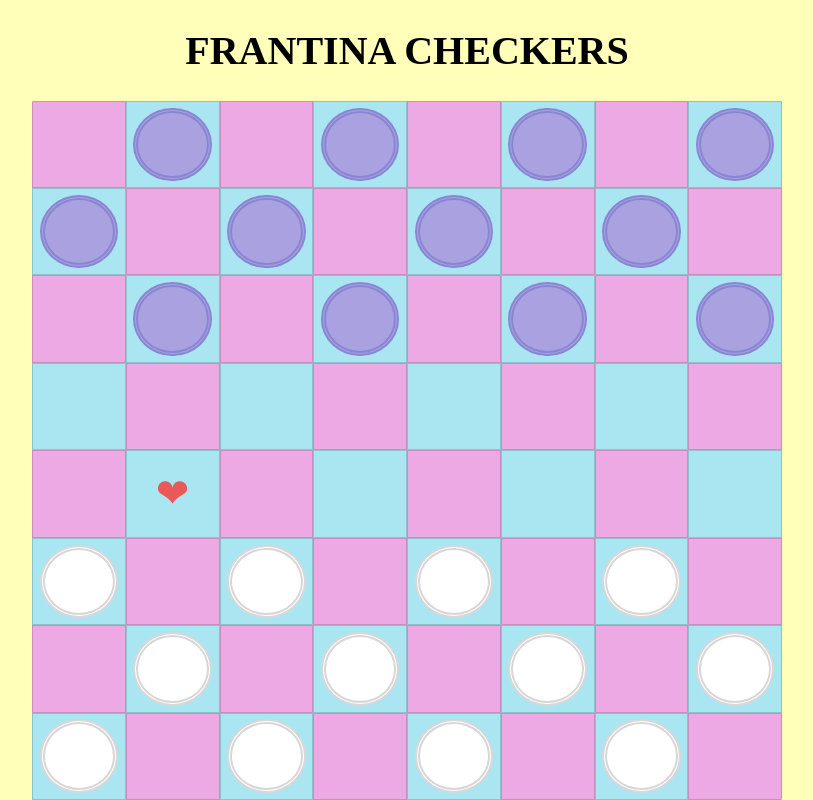
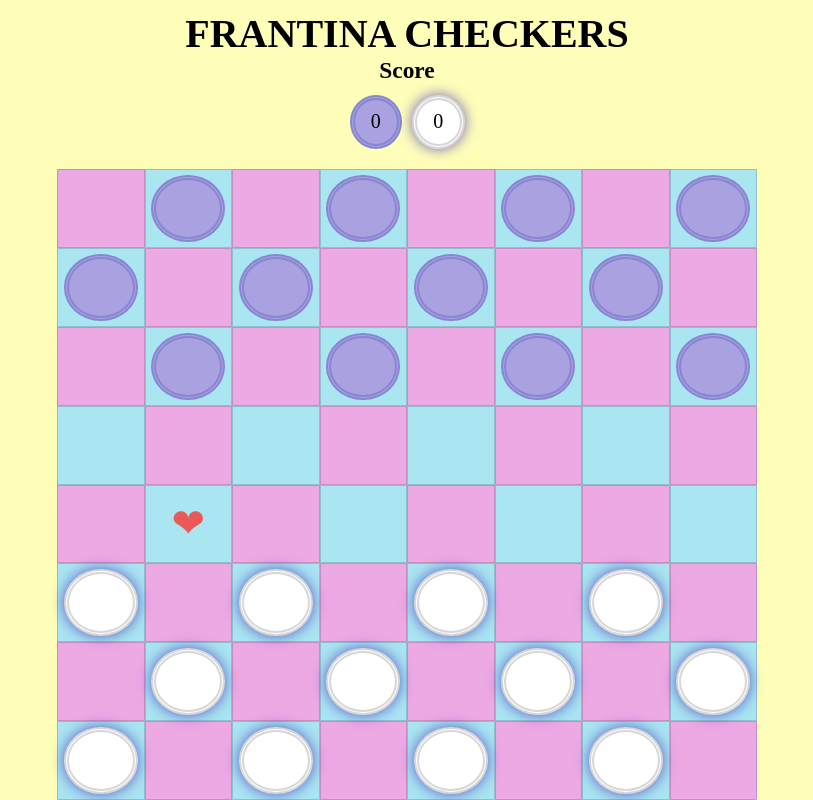
Before and after one commit to Mugmask/checkers-game, a plain HTML site: page index.html in a window 1280 px wide. Both pictures are taken after a click on the element 311 px from the left and 581 px from the top of the page. Shown: the whole page, without its empty margins (233-1046 px from the left). Drawn offline with Linux system fonts and the light colour scheme; a web font is replaced by a local one.

Commit message:
cambio de logica

```diff
--- a/css/style.css
+++ b/css/style.css
@@ -6,8 +6,22 @@
   font-family: Rocher;
   base-palette: 7;
 }
+@font-palette-values --Red {
+  font-family: Rocher;
+  base-palette: 1;
+}
+@font-palette-values --Gray {
+  font-family: Rocher;
+  base-palette: 9;
+}
 .mint {
   font-palette: --Mint;
+}
+.red {
+  font-palette: --Red;
+}
+.gray {
+  font-palette: --Gray;
 }
 :root {
   --text-color: #000000;
@@ -20,8 +34,8 @@
   --border-dark-token: 5px double rgb(136 134 210);
   --border-ligth-token: 5px double rgb(216, 215, 215);
   --box-shadow-board: 0 4px 30px rgba(0, 0, 0, 0.158);
-  --checkers-board-width: 750px;
-  --checkers-board-heigth: 750px;
+  --checkers-board-width: 700px;
+  --checkers-board-heigth: 700px;
 }
 body {
   margin: 0;
@@ -36,7 +50,14 @@ body {
   align-items: center;
   justify-content: center;
 }
-
+h1,
+h3 {
+  margin: 0;
+  padding: 0;
+}
+.header-container {
+  margin: 10px;
+}
 .checkers-board {
   width: var(--checkers-board-width);
   height: var(--checkers-board-heigth);
@@ -45,6 +66,23 @@ body {
   flex-direction: column;
   background-color: var(--background-color-board);
   box-shadow: var(--box-shadow-boardhadow-board);
+}
+.score {
+  margin: 0;
+  padding: 0;
+  display: flex;
+  flex-direction: column;
+  align-items: center;
+  justify-content: center;
+}
+.score-container {
+  height: 55px;
+  width: 115px;
+  display: flex;
+  align-items: center;
+  justify-content: center;
+  gap: 10px;
+  margin: 10px;
 }
 .row-board {
   display: flex;
@@ -64,6 +102,9 @@ body {
   height: 80%;
   border-radius: 50%;
   cursor: pointer;
+  display: flex;
+  align-items: center;
+  justify-content: center;
 }
 .possibleMovement::after {
   content: "❤";
@@ -82,3 +123,6 @@ body {
 .active {
   background-color: var(--background-color-square);
 }
+.glow {
+  box-shadow: 0px 0px 14px 0px rgba(65, 43, 185, 0.75);
+}
--- a/index.html
+++ b/index.html
@@ -8,7 +8,16 @@
     <title>Checkers</title>
   </head>
   <body>
-    <h1 class="mint">FRANTINA CHECKERS</h1>
+    <div class="header-container">
+      <h1 class="mint">FRANTINA CHECKERS</h1>
+      <div class="score">
+        <h3 class="red">Score</h3>
+        <div class="score-container">
+          <div class="token dark gray">0</div>
+          <div class="token ligth gray">0</div>
+        </div>
+      </div>
+    </div>
     <div class="checkers-board">
       <div class="row-board">
         <div class="square-board"></div>
--- a/js/scripts.js
+++ b/js/scripts.js
@@ -1,118 +1,78 @@
 const checkersBoard = document.getElementsByClassName("checkers-board")[0];
+const allRows = document.getElementsByClassName("row-board");
+const allColumns = document.getElementsByClassName("square-board");
+
 placeTokenToBoard();
+sideToMove(true);
 
 function placeTokenToBoard() {
   for (let row = 0; row < checkersBoard.children.length; row++) {
-    for (
-      let column = 0;
-      column < checkersBoard.children[row].children.length;
-      column++
-    ) {
-      if (row <= 2) {
+    for (let column = 0; column < checkersBoard.children[row].children.length; column++) {
+      if (checkersBoard.children[row].children[column].className.includes("active") && (row <= 2 || row >= 5)) {
         const token = document.createElement("div");
-        token.className = "token dark";
-        token.id = "row=" + row + "&col=" + column;
-        token.addEventListener("click", showPossibleMove.bind(this, token));
-        if (
-          checkersBoard.children[row].children[column].className.includes(
-            "active"
-          )
-        ) {
-          checkersBoard.children[row].children[column].appendChild(token);
-        }
-      } else if (row >= 5) {
-        const token = document.createElement("div");
-        token.className = "token ligth";
-        token.id = "row=" + row + "&col=" + column;
-        token.addEventListener("click", showPossibleMove.bind(this, token));
-        if (
-          checkersBoard.children[row].children[column].className.includes(
-            "active"
-          )
-        ) {
+        token.className = row <= 2 ? "token dark" : row >= 5 ? "token ligth" : "";
+        token.addEventListener("click", showPossibleMove);
         checkersBoard.children[row].children[column].appendChild(token);
       }
     }
   }
 }
+function showPossibleMove(evt) {
+  const token = evt.target;
+  const rowToken = token.parentElement.parentElement;
+  const columnToken = token.parentElement;
+  const rowIndexPosition = Array.from(allRows).indexOf(rowToken);
+  const columnIndexPosition = Array.from(allColumns).indexOf(columnToken);
+  const posibleRowsMoves = [
+    Array.from(allRows)[rowIndexPosition + 1],
+    Array.from(allRows)[rowIndexPosition - 1],
+  ].filter(Boolean);
+  const posibleColumnsMoves = [
+    Array.from(allColumns)[columnIndexPosition + 7],
+    Array.from(allColumns)[columnIndexPosition + 9],
+    Array.from(allColumns)[columnIndexPosition - 7],
+    Array.from(allColumns)[columnIndexPosition - 9],
+  ].filter(Boolean);
+
+  if (token.className.includes("dark") && posibleRowsMoves.length > 1 && posibleColumnsMoves.length > 1) {
+    posibleRowsMoves.pop();
+    posibleColumnsMoves.pop();
+    posibleColumnsMoves.pop();
+  } else if (token.className.includes("ligth") && posibleRowsMoves.length > 1 && posibleColumnsMoves.length > 1) {
+    posibleRowsMoves.shift();
+    posibleColumnsMoves.shift();
+    posibleColumnsMoves.shift();
   }
-function showPossibleMove(token) {
+  const finalPosibleMoves = [];
+  posibleRowsMoves.forEach((row) => {
+    posibleColumnsMoves.forEach((column) => {
+      const columnIndex = Array.from(row.children).indexOf(column);
+      if (columnIndex != -1 && !Array.from(row.children)[columnIndex].children.length) {
+        finalPosibleMoves.push(Array.from(row.children)[columnIndex]);
+      }
+    });
+  });
+
+  if (finalPosibleMoves.length) {
     const activeMoves = document.getElementsByClassName("possibleMovement");
-  let actualPosition = stringToPosition(token.id);
-  const posiblesMoves = token.classList.contains("dark")
-    ? [
-        checkersBoard.children[actualPosition.row + 1].children[
-          actualPosition.col - 1
-        ] &&
-        checkersBoard.children[actualPosition.row + 1].children[
-          actualPosition.col - 1
-        ].children.length == 0
-          ? checkersBoard.children[actualPosition.row + 1].children[
-              actualPosition.col - 1
-            ]
-          : null,
-        checkersBoard.children[actualPosition.row + 1].children[
-          actualPosition.col + 1
-        ] &&
-        checkersBoard.children[actualPosition.row + 1].children[
-          actualPosition.col + 1
-        ].children.length == 0
-          ? checkersBoard.children[actualPosition.row + 1].children[
-              actualPosition.col + 1
-            ]
-          : null,
-      ].filter(Boolean)
-    : [
-        checkersBoard.children[actualPosition.row - 1].children[
-          actualPosition.col - 1
-        ] &&
-        checkersBoard.children[actualPosition.row - 1].children[
-          actualPosition.col - 1
-        ].children.length == 0
-          ? checkersBoard.children[actualPosition.row - 1].children[
-              actualPosition.col - 1
-            ]
-          : null,
-        checkersBoard.children[actualPosition.row - 1].children[
-          actualPosition.col + 1
-        ] &&
-        checkersBoard.children[actualPosition.row - 1].children[
-          actualPosition.col + 1
-        ].children.length == 0
-          ? checkersBoard.children[actualPosition.row - 1].children[
-              actualPosition.col + 1
-            ]
-          : null,
-      ].filter(Boolean);
-  if (
-    !posiblesMoves.every((item) =>
-      item ? Array.from(activeMoves).includes(item) : null
-    )
-  ) {
+    if (!finalPosibleMoves.every((item) => Array.from(activeMoves).includes(item))) {
       cleanPossibleMoves();
-    posiblesMoves.forEach((x, i) => {
-      if (x) {
-        side = i ? "+" : "-";
+      finalPosibleMoves.forEach((x) => {
         x.classList.toggle("possibleMovement");
-        x.onclick = tokenToPossibleMove.bind(this, token, side, posiblesMoves);
-      }
+        x.onclick = (evt) => moveToken(token, finalPosibleMoves, evt);
       });
     } else {
       cleanPossibleMoves();
     }
   }
-function tokenToPossibleMove(token, side, posiblesMoves, evt) {
+}
+function moveToken(token, finalPosibleMoves, evt) {
+  cleanPossibleMoves();
   let selectedSquare = evt.target;
-  let position = stringToPosition(token.id);
-  position.row = token.classList.contains("dark")
-    ? position.row + 1
-    : position.row - 1;
-  position.col = side == "+" ? position.col + 1 : position.col - 1;
-  selectedSquare.addEventListener("click", null);
   selectedSquare.appendChild(token);
-  token.id = "row=" + position.row + "&col=" + position.col;
-  posiblesMoves.forEach((x) => (x.onclick = ""));
-  cleanPossibleMoves();
+  finalPosibleMoves.forEach((x) => (x.onclick = ""));
+
+  sideToMove(!token.className.includes("ligth"));
 }
 function cleanPossibleMoves() {
   const activeMoves = document.getElementsByClassName("possibleMovement");
@@ -120,18 +80,30 @@ function cleanPossibleMoves() {
   Array.from(activeMoves).forEach((activeMove) => {
     activeMove.classList.remove("possibleMovement");
   });
-}
-function stringToPosition(string) {
-  const params = new URLSearchParams(string);
-  const obj = {};
-  for (const [key, value] of params.entries()) {
-    obj[key] = parseInt(value, 10);
-  }
-  return obj;
-}
-function removeClickEvents() {
-  let posibleClickEvents = document.getElementsByClassName("active");
-  Array.from(posibleClickEvents).forEach((x) => {
-    x.removeEventListener("click", null);
+  Array.from(allColumns).forEach((column) => {
+    column.onclick = "";
   });
 }
+function sideToMove(side) {
+  const allDarkTokens = document.getElementsByClassName("dark");
+  const allligthTokens = document.getElementsByClassName("ligth");
+  if (side) {
+    Array.from(allDarkTokens).forEach((x) => {
+      x.style.pointerEvents = "none";
+      x.classList.remove("glow");
+    });
+    Array.from(allligthTokens).forEach((x) => {
+      x.style.pointerEvents = "";
+      x.classList.add("glow");
+    });
+  } else {
+    Array.from(allligthTokens).forEach((x) => {
+      x.style.pointerEvents = "none";
+      x.classList.remove("glow");
+    });
+    Array.from(allDarkTokens).forEach((x) => {
+      x.style.pointerEvents = "";
+      x.classList.add("glow");
+    });
+  }
+}
```
Lines whose indentation alone changed are shown as unchanged.
